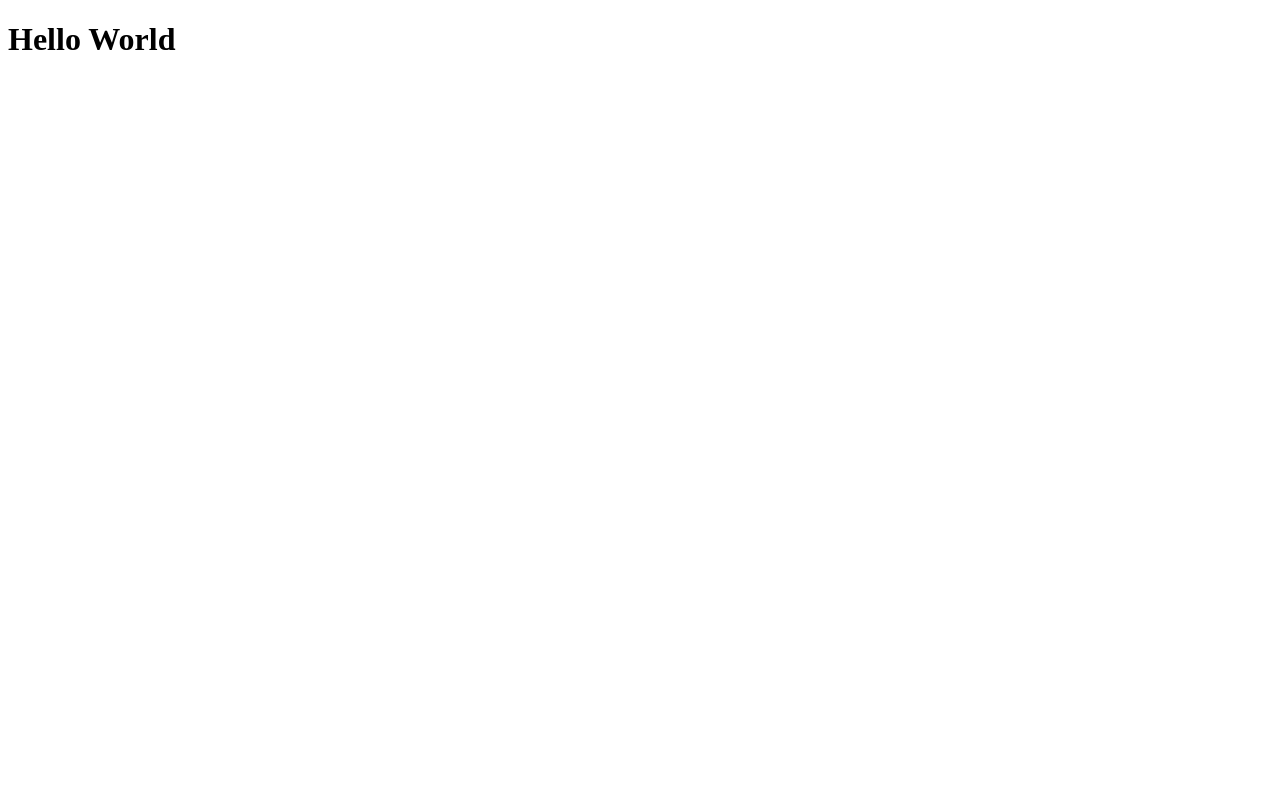
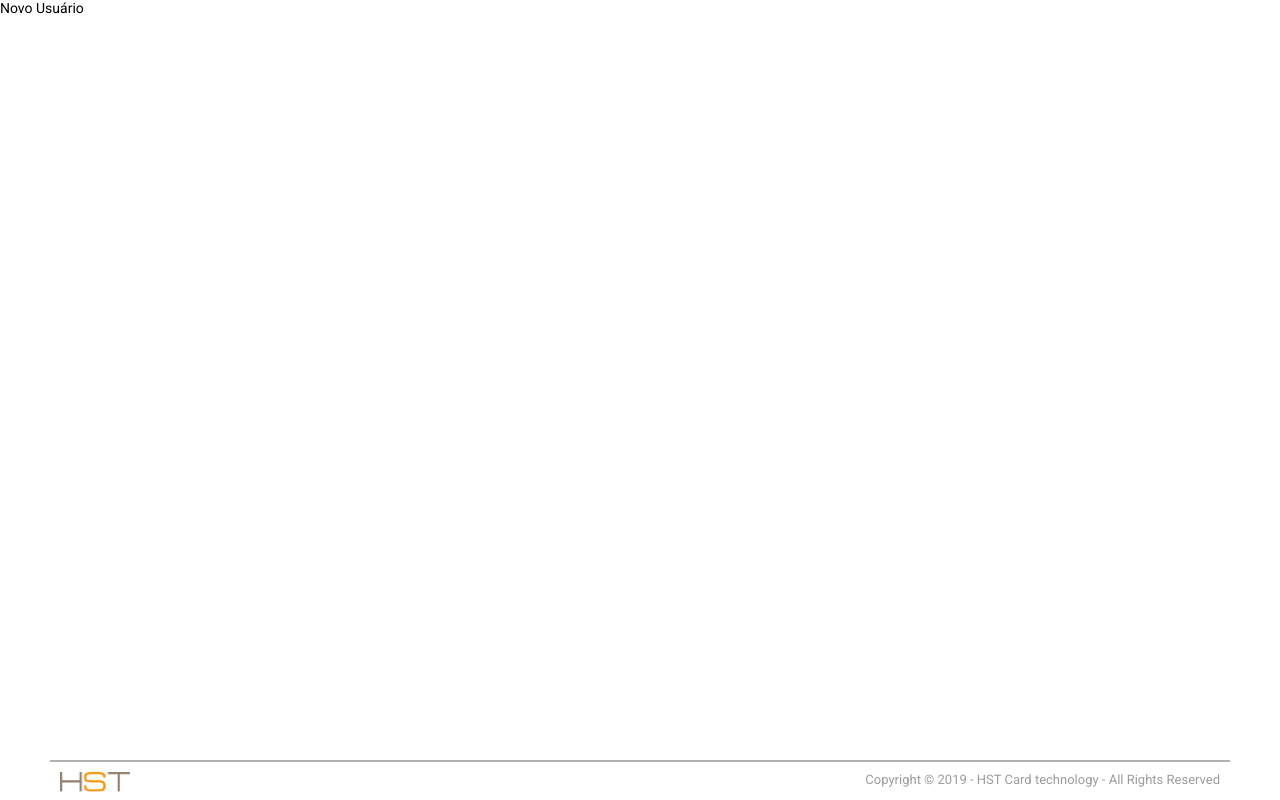
Before and after one commit to vitormuuniz/Desafio-3, a React (Create React App) app in the folder front-end/: page /newuser in a window 1280 px wide. Built offline with nearby package versions, Linux system fonts and the light colour scheme.

Commit message:
folder structure, footer and routes file added

```diff
--- a/front-end/package.json
+++ b/front-end/package.json
@@ -8,6 +8,7 @@
     "@testing-library/user-event": "^7.1.2",
     "react": "^16.13.1",
     "react-dom": "^16.13.1",
+    "react-router-dom": "^5.1.2",
     "react-scripts": "3.4.1"
   },
   "scripts": {
--- a/front-end/src/App.js
+++ b/front-end/src/App.js
@@ -1,9 +1,15 @@
 import React from 'react';
+import Footer from './footer';
 
+import Routes from './routes';
 
+import './global.css';
 function App() {
   return (
-   <h1>Hello World</h1>
+    <div>
+      <Routes />
+      <Footer />
+    </div>
   );
 }
 
--- /dev/null
+++ b/front-end/src/footer.js
@@ -0,0 +1,14 @@
+import React from 'react';
+import './global.css';
+
+
+import logoImg from './assets/logoHST.png';
+
+export default function Footer(){
+    return(
+        <footer>
+            <img src={logoImg} alt="HST LOGO"/>
+            <p>Copyright &copy; 2019 - HST Card technology - All Rights Reserved</p>
+        </footer>
+    );
+}
--- /dev/null
+++ b/front-end/src/global.css
@@ -0,0 +1,32 @@
+@import url('https://fonts.googleapis.com/css2?family=Roboto:wght@400;500;700&display=swap');
+
+*{
+    margin: 0;
+    padding: 0;
+    box-sizing: border-box;
+    font: 400 14px Roboto;
+}
+
+
+footer{
+    position: absolute;
+    display: inline-block;
+    white-space: nowrap;
+    right: 50px;
+    left: 50px;
+    bottom: 0;
+    height: 40px;
+    padding: 10px;
+    border-top: 2px solid #b3b0b0;
+    background-color: #ffffff;
+}
+footer p{
+    float: right;
+    color: #9e9b9b;
+    font-size: small;
+}
+
+footer img{
+    float: left;
+    height:20px;
+}
--- /dev/null
+++ b/front-end/src/pages/NewUser/index.js
@@ -0,0 +1,9 @@
+import React from 'react';
+
+import './styles.css';
+
+export default function NewUser(){
+    return(
+        <h1>Novo Usuário</h1>
+    );
+}
--- /dev/null
+++ b/front-end/src/routes.js
@@ -0,0 +1,15 @@
+import React from 'react';
+import {BrowserRouter, Route, Switch} from 'react-router-dom';
+
+import NewUser from './pages/NewUser';
+
+
+export default function Routes(){
+    return(
+        <BrowserRouter>
+            <Switch>
+                <Route path="/newuser" component={NewUser} />
+            </Switch>
+        </BrowserRouter>
+    );
+}
```
Also changed, not shown: front-end/src/assets/logoHST.png (added), front-end/src/pages/NewUser/styles.css (added), 1 other file (tests, documents, lock files or other folders).
